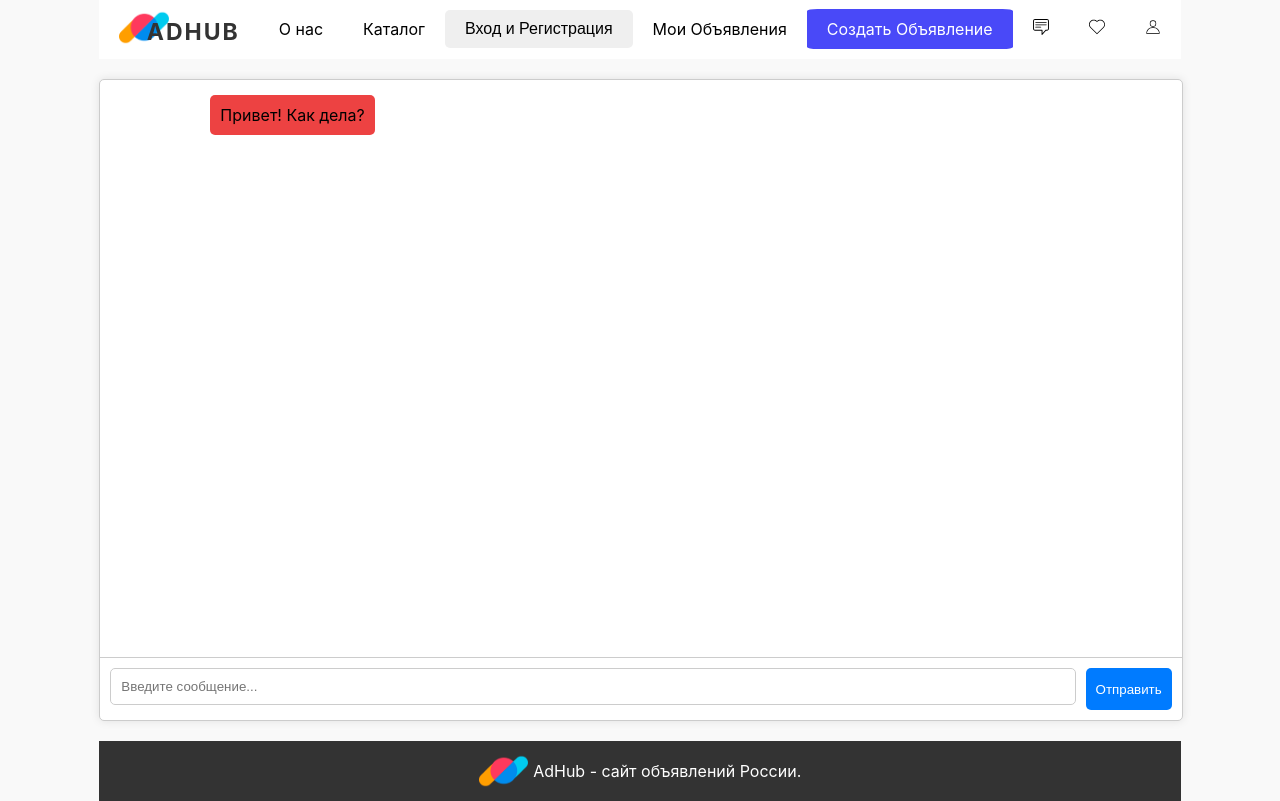
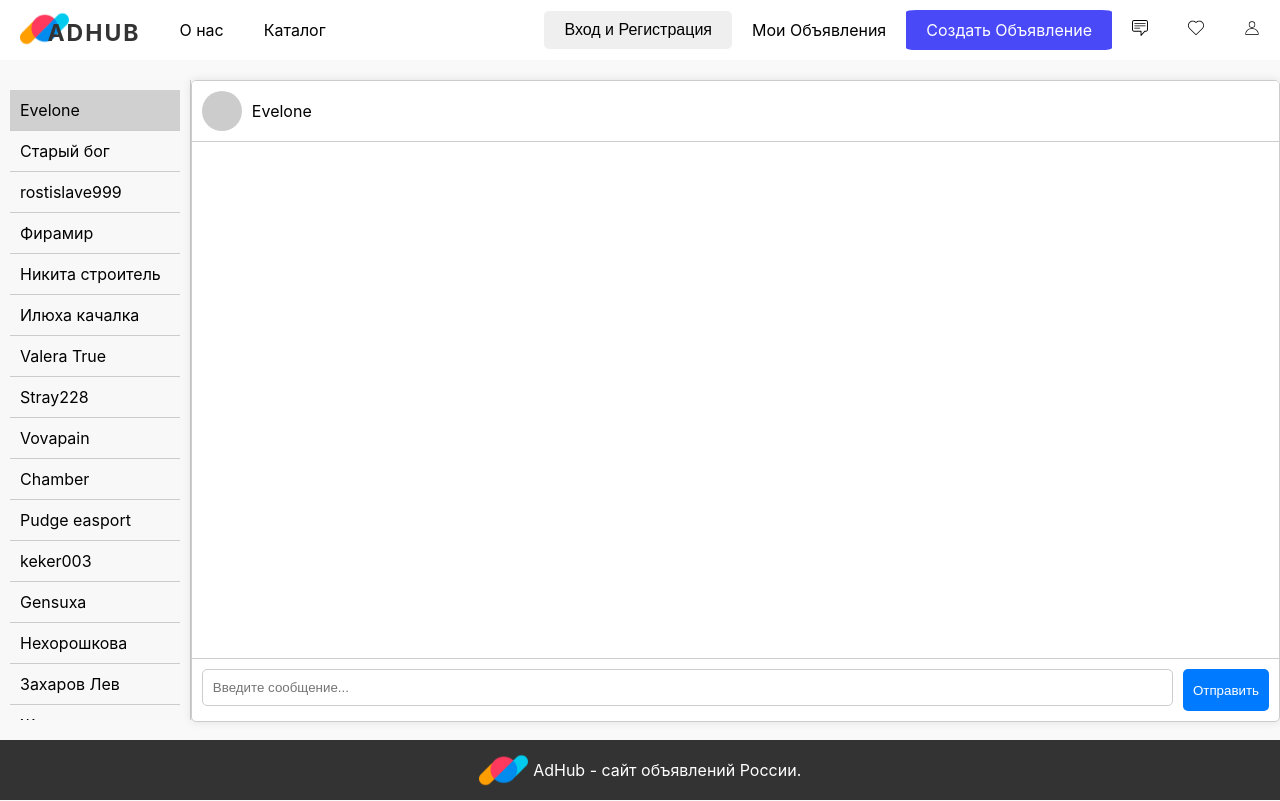
Before and after one commit to Cerber879/AdHub, a React (Create React App) app: page /messenger in a window 1280 px wide. Built offline with nearby package versions, Linux system fonts and the light colour scheme.

Commit message:
add_users_functions

```diff
--- a/src/pages/Messenger/Messenger.tsx
+++ b/src/pages/Messenger/Messenger.tsx
@@ -7,48 +7,117 @@ interface Message
     sender: 'user' | 'other';
 }
 
+interface User {
+    id: number;
+    name: string;
+}
+
 const CreateMessageComponent: React.FC = () =>
 {
-    const [messages, setMessages] = useState<Message[]>([]);
+    const [messages, setMessages] = useState<{ [key: number]: Message[] }>({});
     const [inputValue, setInputValue] = useState<string>('');
     const chatBoxRef = useRef<HTMLDivElement>(null);
+    const [selectedUser, setSelectedUser] = useState<User | null>(null);
 
-    const sendMessage = () => {
-        if (inputValue.trim() !== '') {
+    const users: User[] = [
+        { id: 1, name: 'Evelone' },
+        { id: 2, name: 'Старый бог' },
+        { id: 3, name: 'rostislave999' },
+        { id: 4, name: 'Фирамир' },
+        { id: 5, name: 'Никита строитель' },
+        { id: 6, name: 'Илюха качалка' },
+        { id: 7, name: 'Valera True' },
+        { id: 8, name: 'Stray228' },
+        { id: 9, name: 'Vovapain' },
+        { id: 10, name: 'Chamber' },
+        { id: 11, name: 'Pudge easport' },
+        { id: 12, name: 'keker003' },
+        { id: 13, name: 'Gensuxa' },
+        { id: 14, name: 'Нехорошкова' },
+        { id: 15, name: 'Захаров Лев' },
+        { id: 16, name: 'Жопа пингвина' },
+        { id: 17, name: 'Нереальная соска' },
+        { id: 18, name: 'Да' },
+    ];
+
+    const sendMessage = () =>
+    {
+        if (inputValue.trim() !== '' && selectedUser) {
             const newMessage: Message = { text: inputValue.trim(), sender: 'user' };
-            setMessages([...messages, newMessage]);
+            setMessages({
+                ...messages,
+                [selectedUser.id]: [...(messages[selectedUser.id] || []), newMessage],
+            });
             setInputValue('');
-            console.log('Input value cleared:', inputValue);
         }
     };
 
-    const receiveMessage = (messageText: string) => {
+    const receiveMessage = (messageText: string) =>
+    {
+        if (selectedUser) {
             const newMessage: Message = { text: messageText, sender: 'other' };
-        setMessages([...messages, newMessage]);
+            setMessages({
+                ...messages,
+                [selectedUser.id]: [...(messages[selectedUser.id] || []), newMessage],
+            });
+        }
     };
 
-    const handleKeyDown = (event: React.KeyboardEvent<HTMLInputElement>) => {
-        if (event.key === 'Enter') {
+    const handleKeyDown = (event: React.KeyboardEvent<HTMLInputElement>) =>
+    {
+        if (event.key === 'Enter')
+        {
             sendMessage();
         }
     };
 
-    useEffect(() => {
-        if (chatBoxRef.current) {
+    const handleUserClick = (user: User) =>
+    {
+        setSelectedUser(user);
+        if (!messages[user.id])
+        {
+            receiveMessage(`Привет! Это ${user.name}.`);
+        }
+    };
+
+    useEffect(() =>
+    {
+        if (chatBoxRef.current)
+        {
             chatBoxRef.current.scrollTop = chatBoxRef.current.scrollHeight;
         }
-    }, [messages]);
+    }, [messages[selectedUser?.id || 0]]);
 
-    React.useEffect(() => {
-        receiveMessage('Привет! Как дела?');
-    }, []); //эксперимент с не своим сообщением
-
-
+    useEffect(() =>
+    {
+        if (users.length > 0)
+        {
+            handleUserClick(users[0]); // Выбираем первого пользователя по умолчанию
+        }
+    }, []);
 
     return (
+        <div className={styles.appContainer}>
+                <div className={styles.usersContainer}>
+                {users.map((user) => (
+                    <div
+                        key={user.id}
+                        className={`${styles.userItem} ${selectedUser?.id === user.id ? styles.selectedUser : ''}`}
+                        onClick={() => handleUserClick(user)}
+                    >
+                        {user.name}
+                    </div>
+                ))}
+                </div>
                 <div className={styles.chat__container}>
+                    {selectedUser && (
+                    <div className={styles.chatHeader}>
+                        <div className={styles.avatar}></div>
+                        <div className={styles.username}>{selectedUser.name}</div>
+                    </div>
+                    )}
                     <div className={styles.chat__box} id="chatBox" ref={chatBoxRef}>
-                {messages.map((message, index) => (
+                        {selectedUser && messages[selectedUser.id]?.map((message, index) => (
                             <div key={index} className={`${styles.message} ${styles[message.sender]}`}>
                                 {message.text}
                             </div>
@@ -69,6 +138,7 @@ const CreateMessageComponent: React.FC = () =>
                     </button>
                 </div>
             </div>
+        </div>
     )
 }
 
--- a/src/pages/Messenger/messenger.module.css
+++ b/src/pages/Messenger/messenger.module.css
@@ -1,13 +1,53 @@
-body {
+.appContainer
+{
     display: flex;
-    justify-content: center;
-    align-items: center;
-    height: 100vh;
+    height: 80vh;
+    margin-top: 20px;
+    margin-bottom: 20px;
 }
 
+.usersContainer
+{
+    width: 200px;
+    background-color: #f8f8f8;
+    border-right: 1px solid #ccc;
+    overflow-y: auto;
+    padding: 10px;
+}
+
+.userItem {
+    padding: 10px;
+    border-bottom: 1px solid #ccc;
+    cursor: pointer;
+}
+
+.userItem:hover {
+    background-color: #e0e0e0;
+}
+
+.selectedUser {
+    background-color: #d0d0d0;
+}
+
+.chatHeader {
+    display: flex;
+    align-items: center;
+    padding: 10px;
+    background-color: #fff;
+    border-bottom: 1px solid #ccc;
+}
+
+.avatar {
+    width: 40px;
+    height: 40px;
+    border-radius: 50%;
+    background-color: #ccc; /* Временный цвет для аватарки */
+    margin-right: 10px;
+}
+
+
 .chat__container {
-    margin-top: 20px;
-    margin-bottom: 20px;
+
     width: 100%;
     background-color: #fff;
     border: 1px solid #ccc;
```
Lines whose indentation alone changed are shown as unchanged.
